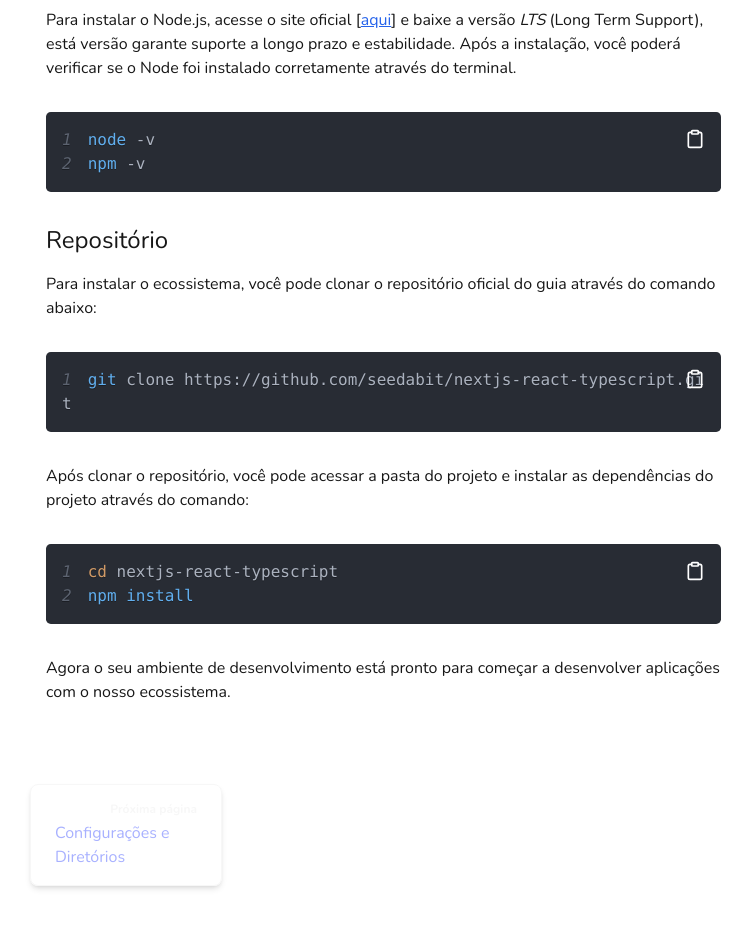
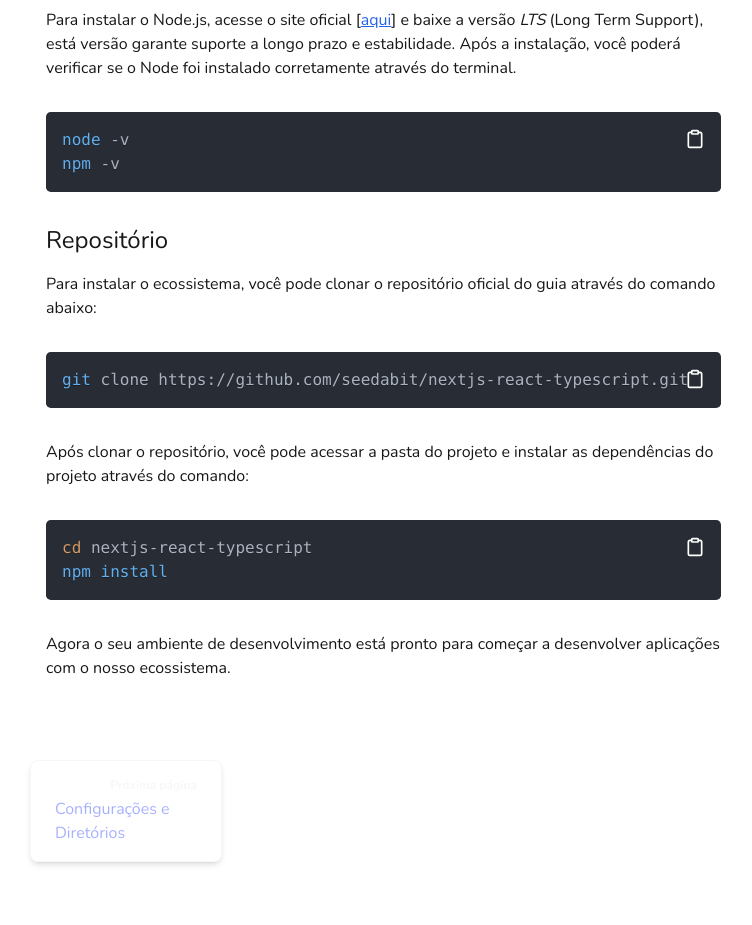
Before and after one commit to PepeuFBV/tech-guide, a Next.js app: page /introduction in a window 1280 px wide. Shown: the part 1720-2645 px from the top of the page, without its empty margins (290-1042 px from the left). Built offline with nearby package versions, Linux system fonts and the light colour scheme.

Commit message:
feat(code-area): added showLineNumbers prop
Also implemented correct usage in already done pages

```diff
--- a/src/app/(subsection)/introduction/page.tsx
+++ b/src/app/(subsection)/introduction/page.tsx
@@ -106,14 +106,14 @@ npm install`
                             <p>Para instalar o ecossistema, você precisará ter o <VisitLink href='/node'>Node</VisitLink> instalado em sua máquina. Com o mesmo instalado, você poderá instalar as tecnologias do ecossistema através do gerenciador de pacotes npm (node package manager) ou yarn (gerenciador de pacotes alternativo). Não se preocupe, o npm é instalado automaticamente com o Node.</p>
                             <p>Para instalar o Node.js, acesse o site oficial [<VisitLink href='https://nodejs.org/en' rel='noopener' target='_blank'>aqui</VisitLink>] e baixe a versão <span className='italic'>LTS</span> (Long Term Support), está versão garante suporte a longo prazo e estabilidade. Após a instalação, você poderá verificar se o Node foi instalado corretamente através do terminal.</p>
                         </div>
-                        <CodeArea code={code[0]} language='bash' />
+                        <CodeArea code={code[0]} language='bash' showLineNumbers={false} />
                         <div className='flex flex-col space-y-4'>
                             <h3 className='text-2xl'>Repositório</h3>
                             <p>Para instalar o ecossistema, você pode clonar o repositório oficial do guia através do comando abaixo:</p>
                         </div>
-                        <CodeArea code={`git clone https://github.com/seedabit/nextjs-react-typescript.git`} language='bash' />
+                        <CodeArea code={`git clone https://github.com/seedabit/nextjs-react-typescript.git`} language='bash' showLineNumbers={false} />
                         <p>Após clonar o repositório, você pode acessar a pasta do projeto e instalar as dependências do projeto através do comando:</p>
-                        <CodeArea code={code[1]} language='bash' />
+                        <CodeArea code={code[1]} language='bash' showLineNumbers={false} />
                         <p>Agora o seu ambiente de desenvolvimento está pronto para começar a desenvolver aplicações com o nosso ecossistema.</p>
                     </div>
                 </div>
--- a/src/app/(subsection)/node/page.tsx
+++ b/src/app/(subsection)/node/page.tsx
@@ -43,7 +43,7 @@ npm -v`]
                             <p>Para instalar o <VisitLink href='https://nodejs.org/en' rel='noopener' target='_blank'>Node.js</VisitLink> vá até o site oficial e baixe a versão LTS (Long Term Support) para o seu sistema operacional. O Node.js é instalado juntamente com o NPM (Node Package Manager), que é um gerenciador de pacotes JavaScript.</p>
                             <p>Após a instalação, você poderá verificar se o Node foi instalado corretamente através do terminal.</p>
                         </div>
-                        <CodeArea code={code[0]} language='bash' />
+                        <CodeArea code={code[0]} language='bash' showLineNumbers={false} />
                         <p className='text-secondary'>Há também outros gerenciadores de pacotes JavaScript, como o Yarn ou Bun. No entanto, o NPM é o mais utilizado e é instalado automaticamente com o Node.js. Pesquise mais sobre essas ferramentas e escolha a que melhor se adequa às suas preferências.</p>
                     </div>
                     <Divider variant='horizontal' color='secondary' className='w-full' />
@@ -54,7 +54,7 @@ npm -v`]
                             <p>Os pacotes JavaScript são bibliotecas de código JavaScript que você pode usar em seus projetos. Eles são publicados no NPM por desenvolvedores de todo o mundo e podem ser instalados em seus projetos com um simples comando.</p>
                             <p>Podemos rapidamente baixar todas as dependências de um projeto e executar scripts com o comando. Veja o comando abaixo, o mesmo serve para baixar todas as dependências de um projeto, definidas no arquivo <code>package.json</code>:</p>
                         </div>
-                        <CodeArea code={`npm install`} language='bash' />
+                        <CodeArea code={`npm install`} language='bash' showLineNumbers={false} />
                         <div className='flex flex-col space-y-4'>
                             <p>O comando acima criará um arquivo <code>package-lock.json</code> que contém a versão exata de cada pacote instalado. Isso garante que o projeto seja reproduzível em diferentes ambientes e evita problemas de compatibilidade. Além disso, cria o diretório <code>node_modules</code> que contém todos os pacotes instalados.</p>
                         </div>
--- a/src/components/ui/code-area.tsx
+++ b/src/components/ui/code-area.tsx
@@ -13,8 +13,9 @@ interface CodeAreaProps {
     code: string
     copy?: boolean
     language?: Language
+    showLineNumbers?: boolean
 }
-const CodeArea: React.FC<CodeAreaProps> = ({ title, downloadLink, code, copy = true, language = 'tsx' }) => {
+const CodeArea: React.FC<CodeAreaProps> = ({ title, downloadLink, code, copy = true, language = 'tsx', showLineNumbers = true }) => {
     if ((title && !downloadLink) || (!title && downloadLink)) {
         throw new Error('Both title and downloadLink must be provided together.')
     }
@@ -44,7 +45,7 @@ const CodeArea: React.FC<CodeAreaProps> = ({ title, downloadLink, code, copy = t
                 <SyntaxHighlighter
                     lineProps={{ style: { wordBreak: 'break-all', whiteSpace: 'pre-wrap' } }}
                     wrapLines={true}
-                    showLineNumbers
+                    showLineNumbers={showLineNumbers}
                     language={language}
                     style={oneDark}
                 >
```
